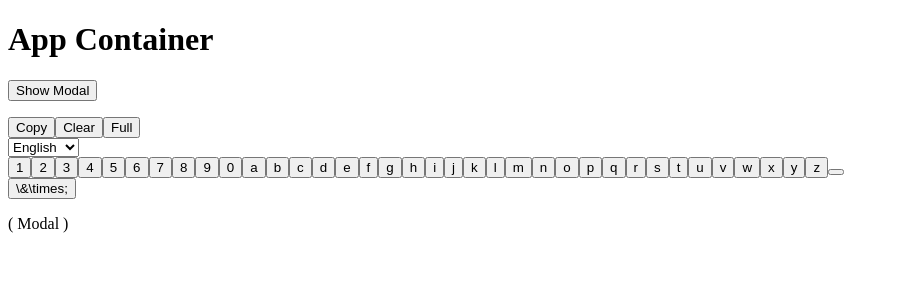
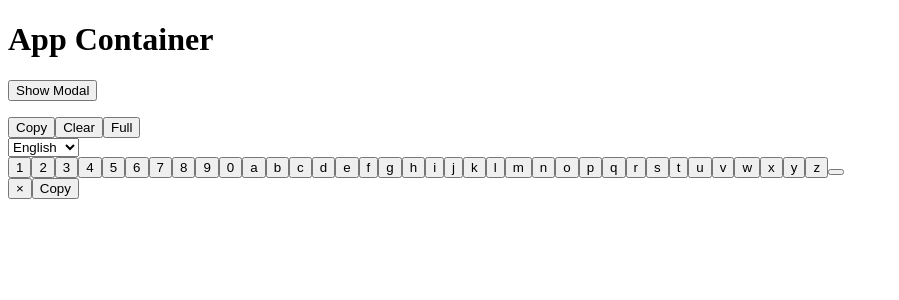
Before and after one commit to willvwms/keyboard, a React (Create React App) app: page / in a window 1280 px wide. Both pictures are taken after a click on the button "Show Modal". Shown: the top 300 px of the page, without its empty margins (0-899 px from the left). Built offline with nearby package versions, Linux system fonts and the light colour scheme.

Commit message:
KEY-31: Connects modal to receive & display user input, and wires up modal copy button to copy user input to clipboard

```diff
--- a/src/App.js
+++ b/src/App.js
@@ -33,12 +33,27 @@ function App() {
     alert("full screen!");
   }
 
+  function handleCopy() {
+    console.log("fired");
+    const temporaryElement = document.createElement('textarea');
+    temporaryElement.value = userString;
+    temporaryElement.setAttribute('aria-hidden', 'true');
+    // temporaryElement.setAttribute('readonly', '');
+    // temporaryElement.style.position = 'absolute';
+    // temporaryElement.style.left = '-9999px';
+    document.body.appendChild(temporaryElement);
+    temporaryElement.select();
+    document.execCommand('copy');
+    document.body.removeChild(temporaryElement);
+    console.log(`'${userString}' was copied to the clipboard`);
+}
+
   return (
   <div id="app_container">
   <h1> App Container </h1>
 
     <button className="button-default" onClick={toggle}>Show Modal</button>
-    <Modal isShowing={isShowing} hide={toggle} />
+    <Modal isShowing={isShowing} hide={toggle} userString={userString} copy={handleCopy} />
     <OutputDisplay userString={userString} onClear={handleClear} onFullScreen={handleFullScreen} />
     <LanguageSelector language={language} onChange={handleLanguageChange} />
     <Keyboard id="keyboard_container" language={language} characters={characters} onClick={handleInput} />
--- a/src/components/Modal.js
+++ b/src/components/Modal.js
@@ -1,21 +1,32 @@
 import React from 'react';
 import ReactDOM from 'react-dom';
 
-const Modal = ({ isShowing, hide }) => isShowing ? ReactDOM.createPortal(
+const Modal = ({ isShowing, hide, userString, copy }) => isShowing ? ReactDOM.createPortal(
+
   <React.Fragment>
+
     <div className="modal-overlay"/>
     <div className="modal-wrapper" aria-modal aria-hidden tabIndex={-1} role="dialog">
       <div className="modal">
         <div className="modal-header">
+
           <button type="button" className="modal-close-button" data-dismiss="modal" aria-label="Close" onClick={hide}>
-            <span aria-hidden="true">\&\times;</span>
+            <span aria-hidden="true">&times;</span>
           </button>
+
+          <button type="button" className="modal-copy-button" aria-label="Copy" onClick={copy}>
+            <span aria-hidden="true">Copy</span>
+          </button>
+
         </div>
+
         <p>
-          ( Modal )
+          {userString}
         </p>
+
       </div>
     </div>
+
   </React.Fragment>, document.body
 ) : null;
 
```
